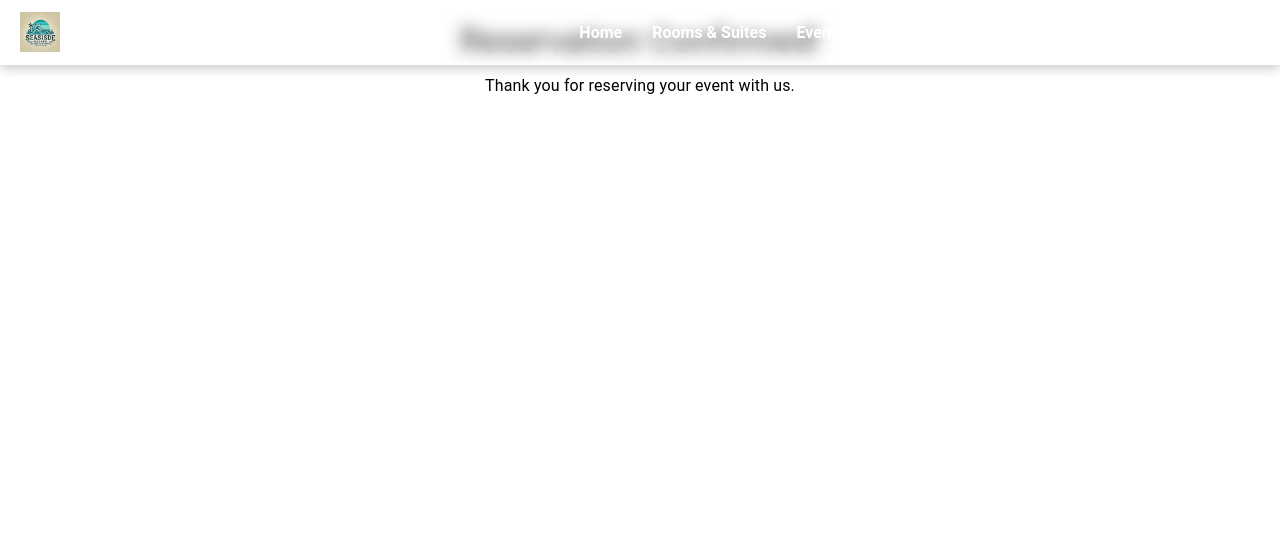
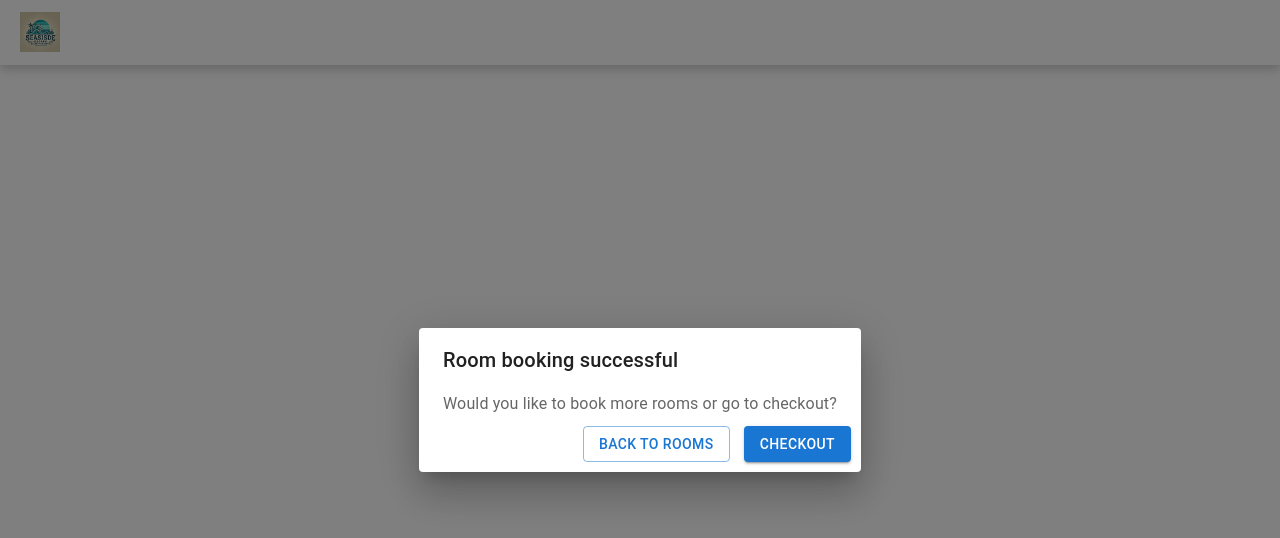
Before and after one commit to Lucas-CSI/SWE-Group-Project, a React (Create React App) app in the folder frontend/: page /reservation/confirmation in a window 1280 px wide. Shown: the top 538 px of the page. Built offline with nearby package versions, Linux system fonts and the light colour scheme.

Commit message:
added proper room booking confirmation

```diff
--- a/frontend/src/components/ReservationPageComponents/ReservationConfirmationPage.js
+++ b/frontend/src/components/ReservationPageComponents/ReservationConfirmationPage.js
@@ -1,16 +1,32 @@
 // src/components/EventConfirmationPage.js
 import React from 'react';
-import { Box, Typography } from '@mui/material';
+import {Box, Button, Dialog, DialogContent, DialogContentText, DialogTitle, Divider, Typography} from '@mui/material';
+import {Link, useNavigate} from "react-router-dom";
+import {generateRoomData, handleSubmitRoom, qualityLevelsIndex} from "../Rooms/RoomModule";
 
 const EventConfirmationPage = () => {
+    const navigate = useNavigate();
     return (
         <Box sx={{ padding: '20px', textAlign: 'center' }}>
-            <Typography variant="h4" gutterBottom>
-                Reservation Confirmed!
-            </Typography>
-            <Typography variant="body1">
-                Thank you for reserving your event with us.
-            </Typography>
+            <Dialog open={true}>
+                <DialogTitle>Room booking successful</DialogTitle>
+                <DialogContent>
+                    <DialogContentText>
+                        Would you like to book more rooms or go to checkout?
+                    </DialogContentText>
+                    <Button
+                        variant="contained"
+                        color="primary"
+                        sx={{position: 'absolute', bottom: 10, right: 10}}
+                        onClick={() => navigate("/reservation/payment")}
+                    >
+                        CHECKOUT
+                    </Button>
+                    <Button onClick={() => navigate("/rooms")} variant="outlined" color="primary" sx={{ bottom: -10, left: 140 }}>
+                        BACK TO ROOMS
+                    </Button>
+                </DialogContent>
+            </Dialog>
         </Box>
     );
 };
--- a/frontend/src/components/Rooms/RoomsSuites.js
+++ b/frontend/src/components/Rooms/RoomsSuites.js
@@ -217,7 +217,6 @@ const RoomCategory = ({ title, description, images, options, hide }) => {
             {hide ? null : <Button
                 onClick={handleNavigate}
                 variant="contained"
-                color='rgb(25,122,140)'
                 sx={{ position: 'absolute', bottom: 30, right: 30 }}
             >
                 View Rates & Reserve
```
